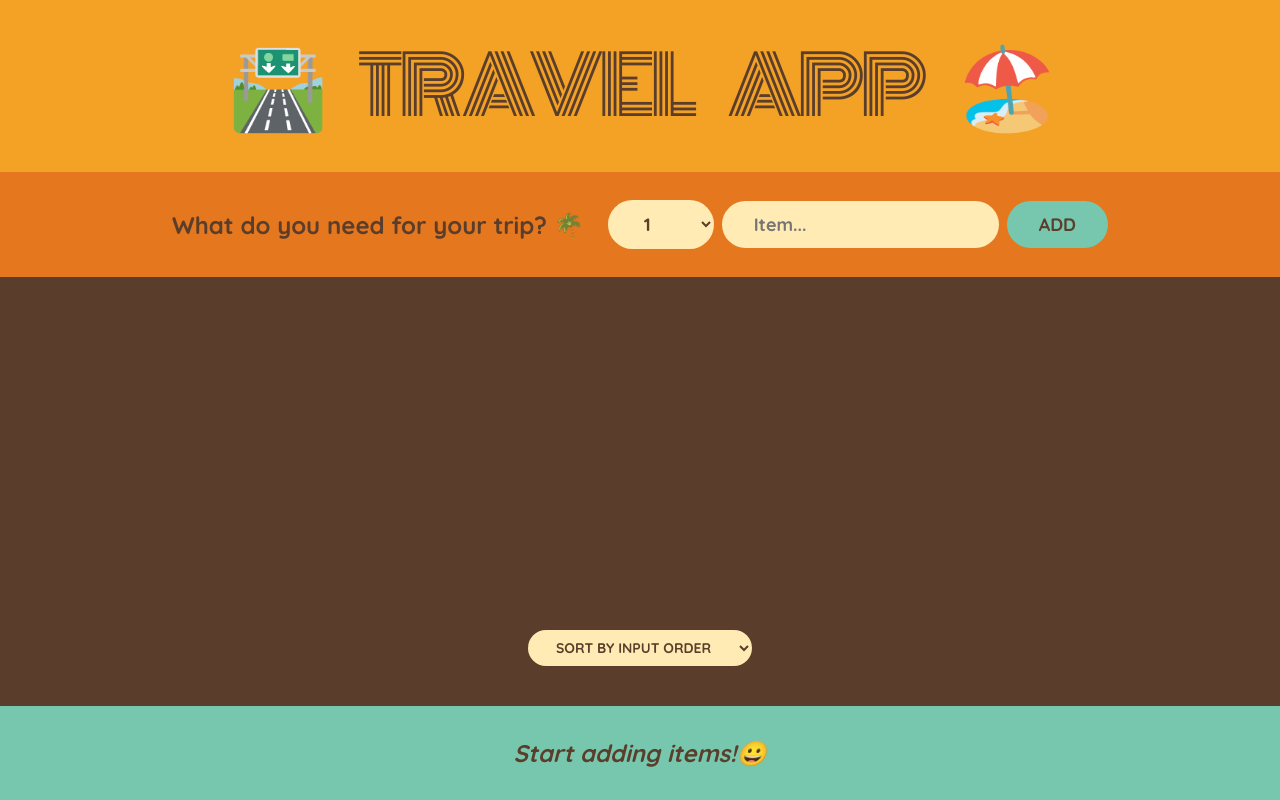
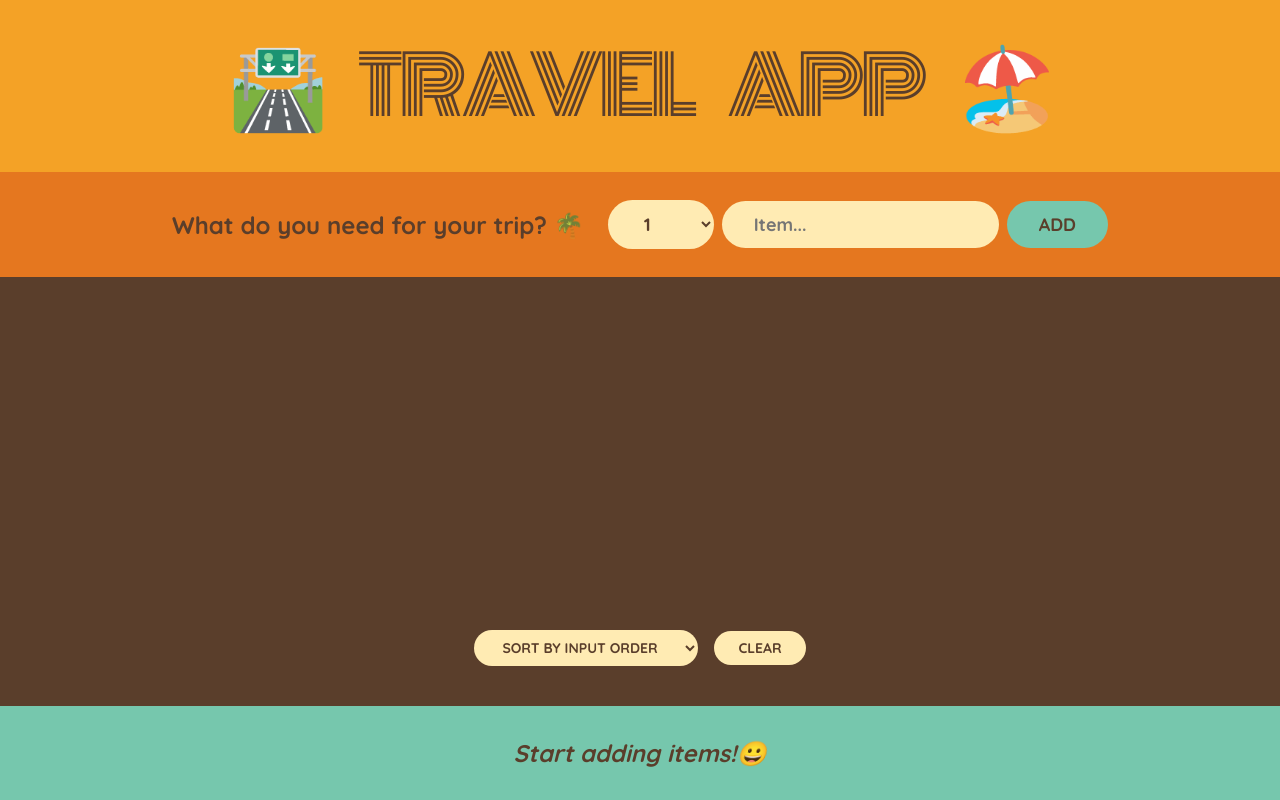
Before and after one commit to mdxramos64136/travel-list-react, a React (Create React App) app: page / in a window 1280 px wide. Built offline with nearby package versions, Linux system fonts and the light colour scheme.

Commit message:
clear button set

```diff
--- a/src/App.js
+++ b/src/App.js
@@ -21,6 +21,14 @@ export default function App() {
     );
   }
 
+  //////////////////////////////////////////////////////////////////////////////////
+  function handleClear() {
+    //Asking user to confirme the claer action. It returns a booleaan value. ok = true
+    const confirmation = window.confirm("Are you sure you want to DELETE all items?");
+
+    if (confirmation) setItemsState([]);
+  }
+
   return (
     <div className="app">
       <Logo />
@@ -29,6 +37,7 @@ export default function App() {
         listItemsProp={itemsState}
         onDeleteItemProp={handleDeleteItem}
         onToggleItemProp={handleToggleItem}
+        onHandleClear={handleClear}
       />
       <Stats itemsProp={itemsState} />
     </div>
@@ -93,7 +102,7 @@ function Form({ onAddItemProp }) {
   );
 }
 /******************************************************************** */
-function PackingList({ listItemsProp, onDeleteItemProp, onToggleItemProp }) {
+function PackingList({ listItemsProp, onDeleteItemProp, onToggleItemProp, onHandleClear }) {
   //create a state to deal with sort function
   const [sortBy, setSortBy] = useState("input");
 
@@ -107,7 +116,10 @@ function PackingList({ listItemsProp, onDeleteItemProp, onToggleItemProp }) {
   //id has the date/ time. Cronological order of input
   if (sortBy === "input") sortedItemsArr = listItemsProp.slice().sort((a, b) => a.id - b.id);
 
+  //
   if (sortBy === "packed") sortedItemsArr = listItemsProp.slice().sort((a, b) => Number(a.packed) - Number(b.packed));
+
+  /////////////////////////////////////////////////////////////////////////////////
   return (
     <div className="list">
       <ul>
@@ -128,6 +140,7 @@ function PackingList({ listItemsProp, onDeleteItemProp, onToggleItemProp }) {
           <option value="description">Sort by description</option>
           <option value="packed">Sort by pack status</option>
         </select>
+        <button onClick={onHandleClear}>Clear</button>
       </div>
     </div>
   );
```
